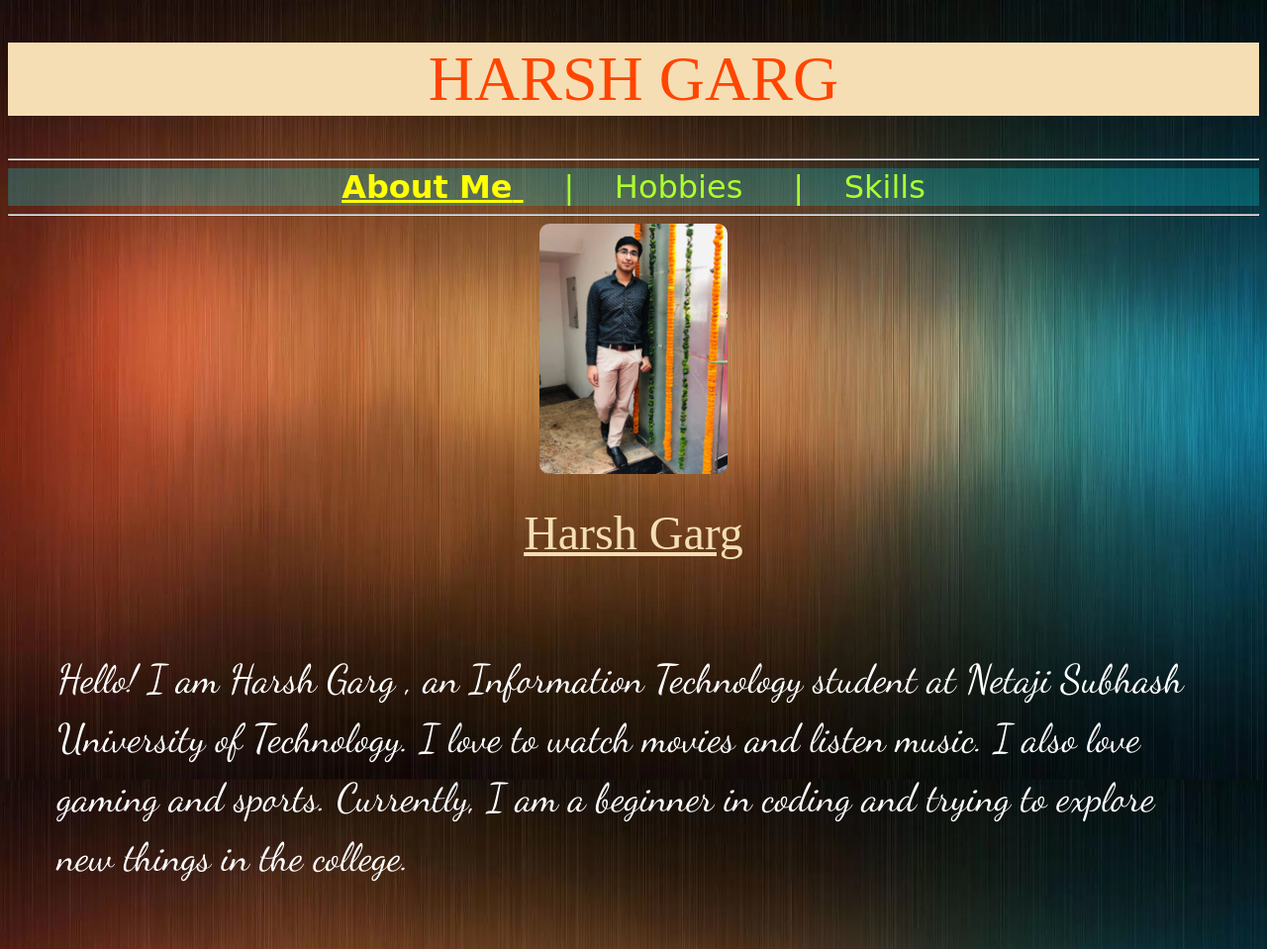
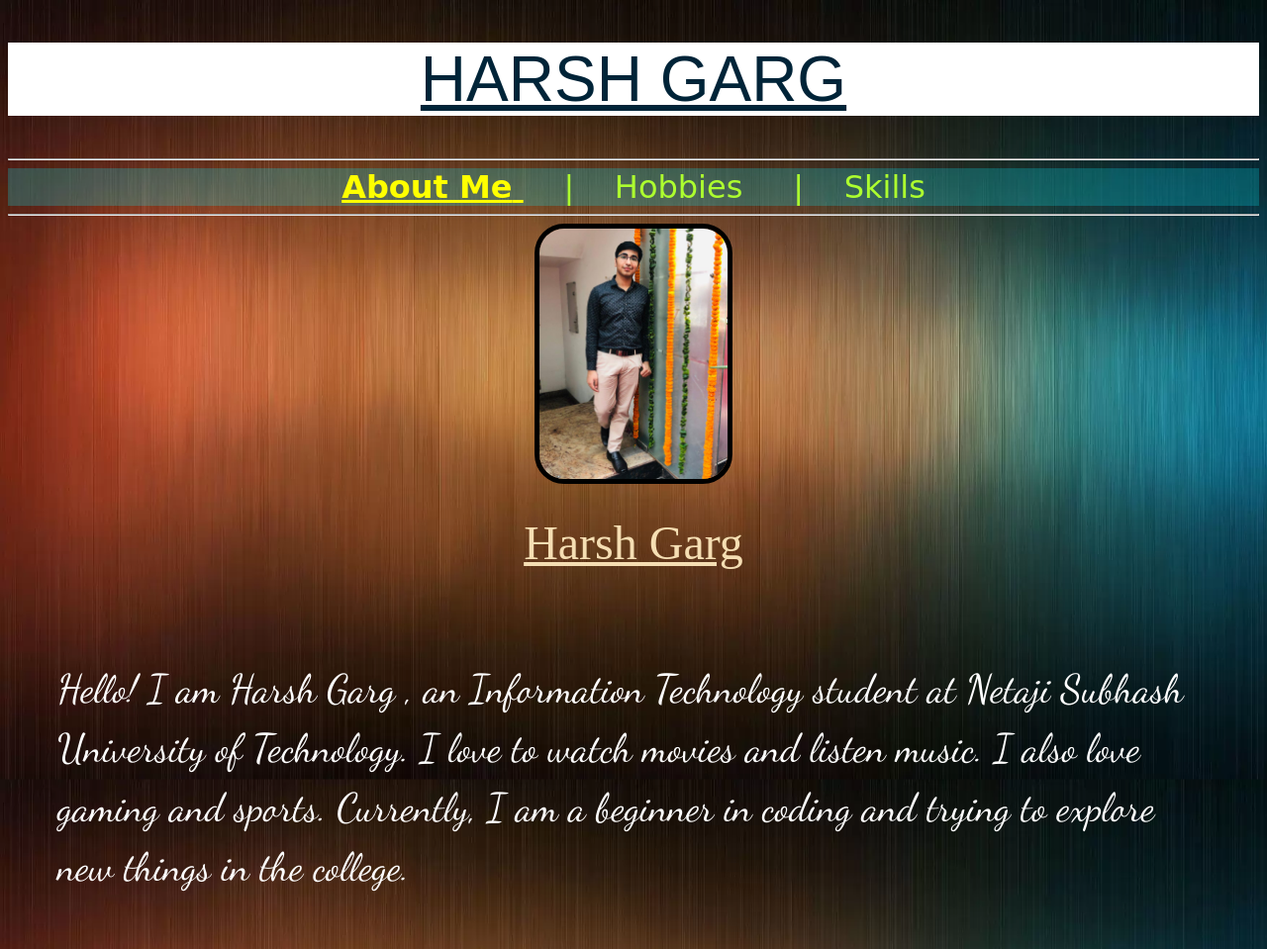
Before and after one commit to Mercury922/geekyharsh922.github.io, a plain HTML site: page index.html in a window 1280 px wide. Shown: the top 959 px of the page at 99% size. Drawn offline with Linux system fonts and the light colour scheme; a web font is replaced by a local one.

Commit message:
made some changes

```diff
--- a/about_me.html
+++ b/index.html
@@ -23,7 +23,7 @@
     </header>
     <hr />
     <nav>
-      <a class="current" href="about_me.html"> <b>About Me</b> </a>&nbsp; &nbsp;
+      <a class="current" href="index.html"> <b>About Me</b> </a>&nbsp; &nbsp;
       |&nbsp; &nbsp;
       <a href="hobbies.html" class="navigation"> Hobbies </a>&nbsp; &nbsp;
       |&nbsp; &nbsp;
--- a/style.css
+++ b/style.css
@@ -3,24 +3,26 @@
   margin-left: auto;
   margin-right: auto;
   width: 15%;
-  border-radius: 10px;
+  border-radius: 30px;
+  border: 5px solid black;
 }
 body {
   background-image: url("bg.PNG");
   background-size: 1400px;
 }
 header>h1 {
-  background-color: wheat;
-  color: orangered;
+  background-color: rgb(255, 255, 255);
+  text-decoration: underline;
+  color: rgb(0, 36, 56);
   text-align: center;
-  font-weight: 400;
+  font-family:fantasy;
+  font-weight: 500;
   font-size: 400%;
-  font-family: Gorditas;
 }
 main>h1{
   text-align: center;
-  color: wheat;
   text-decoration: underline;
+  color:wheat;
   font-weight: 500;
   font-size: 300%;
 }
```
Also changed, not shown: hobbies.html (+1 -1 lines), skills.html (+1 -1 lines).
